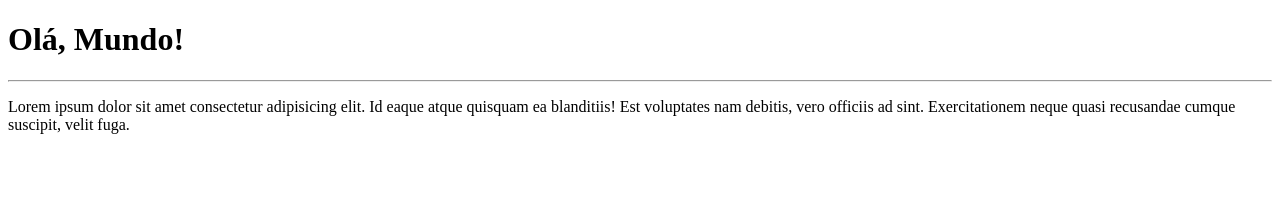
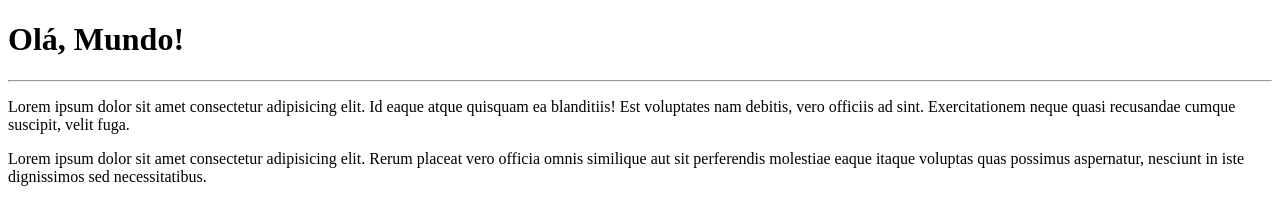
Before and after one commit to vitoreugenio96/Ola-Mundo, a plain HTML site: page site-exemplo/index.html in a window 1280 px wide. Drawn offline with Linux system fonts and the light colour scheme.

Commit message:
Adicionei um parágrafo

```diff
--- a/site-exemplo/index.html
+++ b/site-exemplo/index.html
@@ -10,5 +10,6 @@
    <h1>Olá, Mundo!</h1>
    <hr>
    <p>Lorem ipsum dolor sit amet consectetur adipisicing elit. Id eaque atque quisquam ea blanditiis! Est voluptates nam debitis, vero officiis ad sint. Exercitationem neque quasi recusandae cumque suscipit, velit fuga.</p>
+   <p>Lorem ipsum dolor sit amet consectetur adipisicing elit. Rerum placeat vero officia omnis similique aut sit perferendis molestiae eaque itaque voluptas quas possimus aspernatur, nesciunt in iste dignissimos sed necessitatibus.</p>
 </body>
 </html>
```
